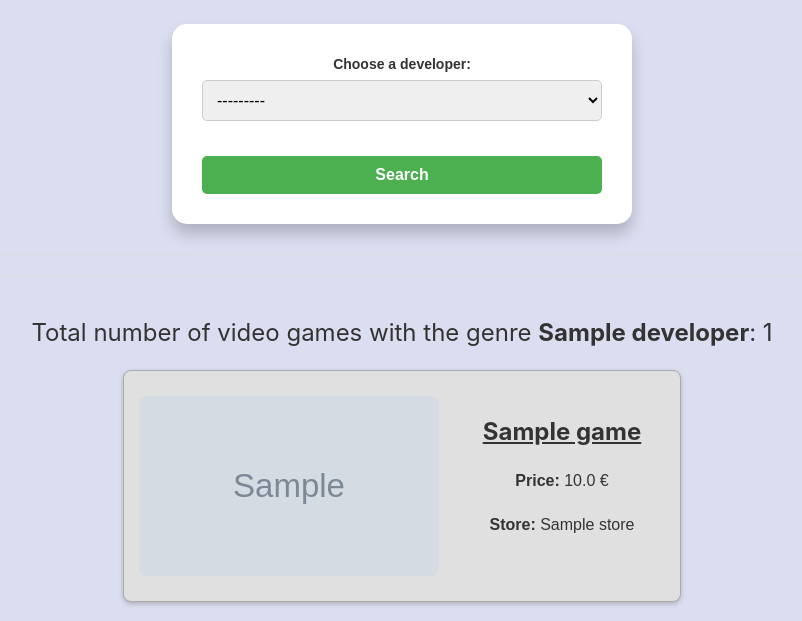
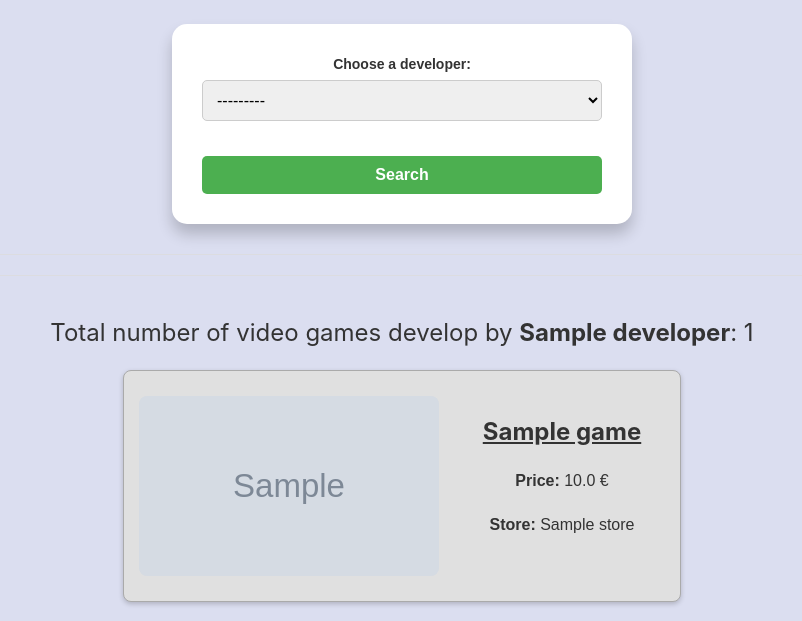
Before and after one commit to Jaime-Linares/VideoGame_Vault, a Django app: template main/templates/video_games_selected_developer.html in a window 1280 px wide. Shown: the part 460-1081 px from the top of the page, without its empty margins (238-1040 px from the left). Run offline with Django 5.2, Linux system fonts and the light colour scheme; the template is opened without the code that fills it: values that come from a table or form of the project are taken from there, others are empty; tables that the repository leaves empty hold one stand-in row (values such as "Sample post"); grey boxes marked "Sample" are stand-in pictures; parts of the project's set-up code (start-up, migrations or seed data) failed here and were passed over.

Commit message:
[fix] changes in messages

```diff
--- a/main/templates/video_games_selected_developer.html
+++ b/main/templates/video_games_selected_developer.html
@@ -17,7 +17,7 @@
     <hr>
 
     {% if developer %}
-        <h3> Total number of video games with the genre <strong>{{developer}}</strong>: {{video_games|length}}</h3>
+        <h3> Total number of video games develop by <strong>{{developer}}</strong>: {{video_games|length}}</h3>
     {% endif %}
 
     <div class="video-games-container">
```
